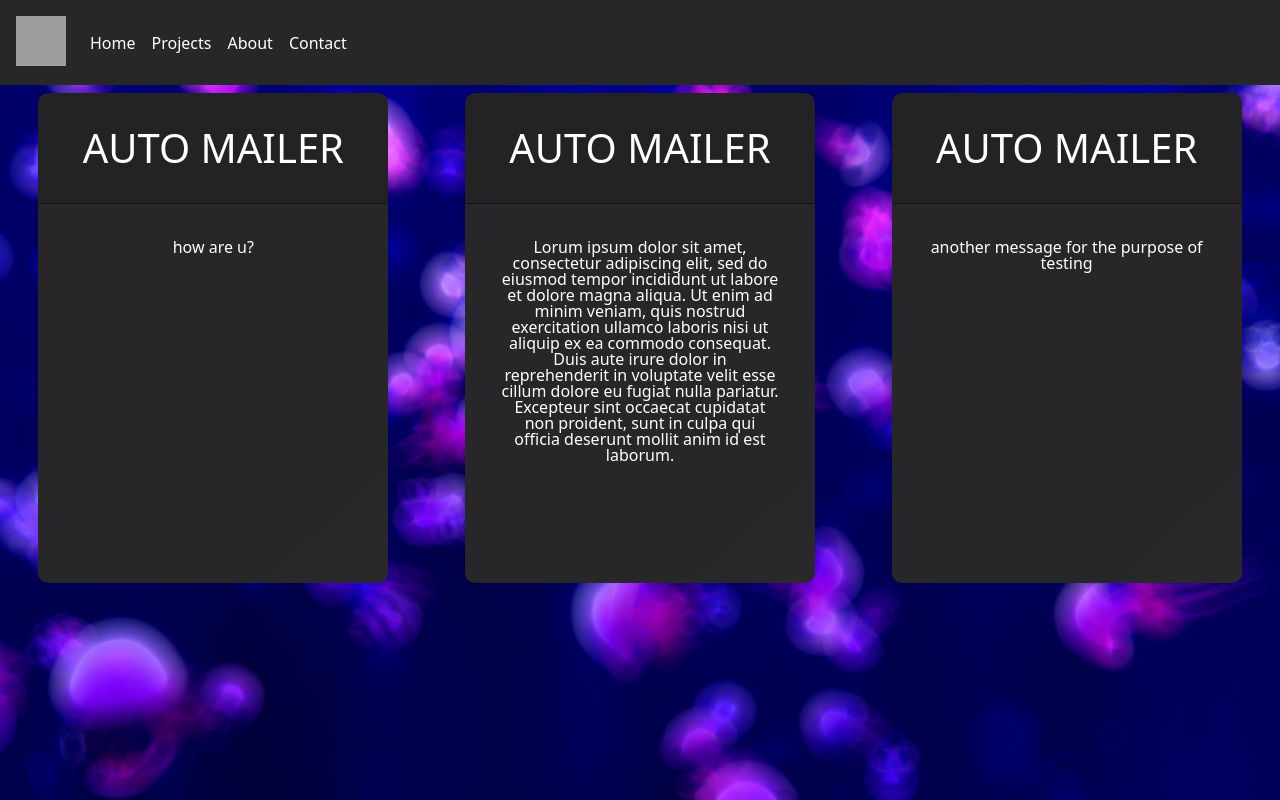
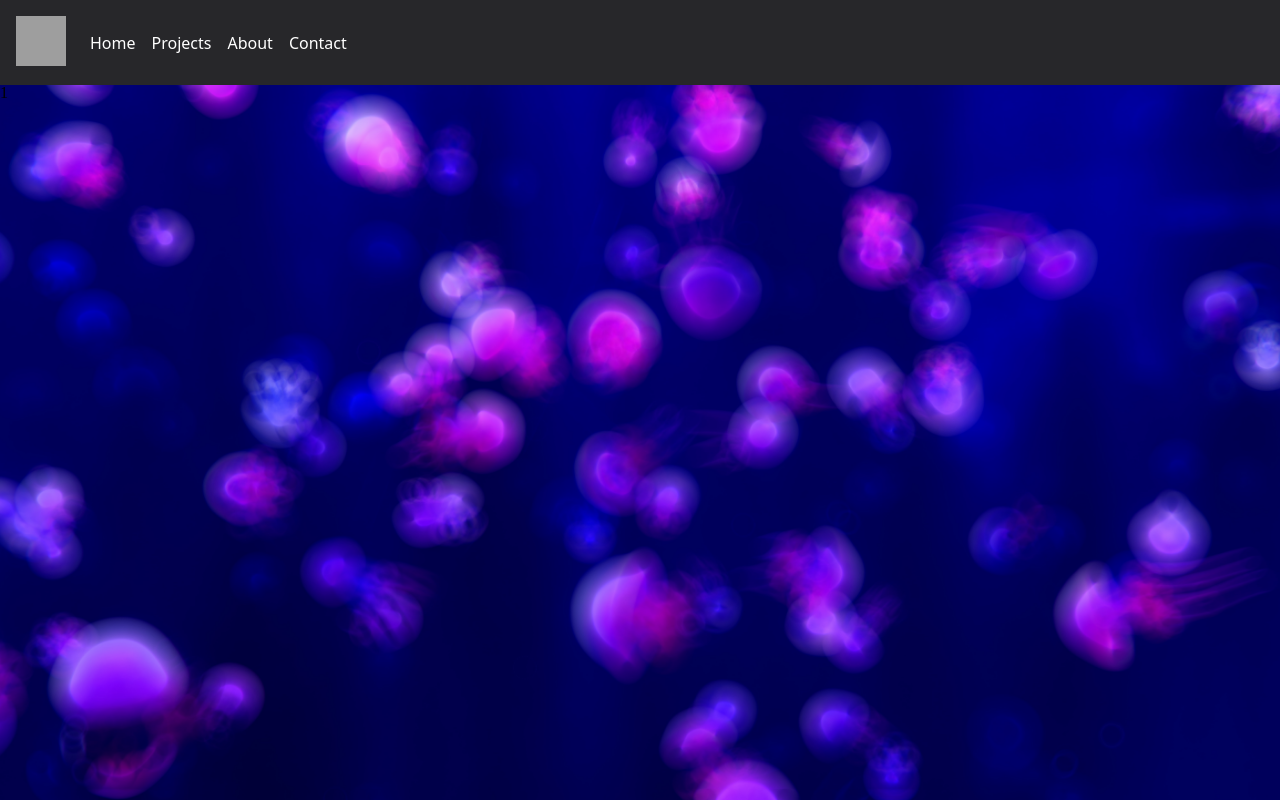
Before and after one commit to jarenella/portfolio-r, a React (Create React App) app: page /project/1 in a window 1280 px wide. Built offline with nearby package versions, Linux system fonts and the light colour scheme; grey boxes are pictures that could not be loaded.

Commit message:
set up project and home route

```diff
--- a/package.json
+++ b/package.json
@@ -8,6 +8,7 @@
     "@testing-library/user-event": "^13.5.0",
     "react": "^18.2.0",
     "react-dom": "^18.2.0",
+    "react-router-dom": "^6.10.0",
     "react-scripts": "5.0.1",
     "web-vitals": "^2.1.4"
   },
--- a/src/App.js
+++ b/src/App.js
@@ -1,20 +1,27 @@
+import { BrowserRouter as Router, Routes, Route } from "react-router-dom";
 import './App.css';
 import './reset.css';
+
+import Home from "./pages/Home";
+import Project from "./pages/Project";
+
 import Header from './components/Header';
-import Card from './components/Card';
 import Bumper from './components/Bumper';
 
 function App() {
   return (
-    <div className="App">
-      <Header/>
-      <Bumper/>
-      <div className="card-holder">
-        <Card message={"how are u?"}/>
-        <Card message={"Lorum ipsum dolor sit amet, consectetur adipiscing elit, sed do eiusmod tempor incididunt ut labore et dolore magna aliqua. Ut enim ad minim veniam, quis nostrud exercitation ullamco laboris nisi ut aliquip ex ea commodo consequat. Duis aute irure dolor in reprehenderit in voluptate velit esse cillum dolore eu fugiat nulla pariatur. Excepteur sint occaecat cupidatat non proident, sunt in culpa qui officia deserunt mollit anim id est laborum."}/>
-        <Card message={"another message for the purpose of testing"}/>
-      </div>
-    </div>
+    <Router>
+      <>
+        <div className="App">
+          <Header />
+          <Bumper />
+          <Routes>
+            <Route path="/" element={<Home />} />
+            <Route path="/project/:projectName" element={<Project />} />
+          </Routes>
+        </div>
+      </>
+    </Router>
   );
 }
 
--- a/src/components/Card/index.js
+++ b/src/components/Card/index.js
@@ -6,7 +6,7 @@ function Card(props) {
 
     return (
         <section className="card">
-            <a href="test" className="card-a">
+            <a href="project/testname" className="card-a">
                 <div className="card-div">
                     <h1 className="card-header">AUTO MAILER</h1>
                     <p className="card-body">{message}</p>
--- /dev/null
+++ b/src/pages/Home.js
@@ -0,0 +1,14 @@
+import React from "react";
+import Card from '../components/Card';
+
+function Home() {
+    return (
+        <div className="card-holder">
+            <Card message={"how are u?"} />
+            <Card message={"Lorum ipsum dolor sit amet, consectetur adipiscing elit, sed do eiusmod tempor incididunt ut labore et dolore magna aliqua. Ut enim ad minim veniam, quis nostrud exercitation ullamco laboris nisi ut aliquip ex ea commodo consequat. Duis aute irure dolor in reprehenderit in voluptate velit esse cillum dolore eu fugiat nulla pariatur. Excepteur sint occaecat cupidatat non proident, sunt in culpa qui officia deserunt mollit anim id est laborum."} />
+            <Card message={"another message for the purpose of testing"} />
+        </div>
+    )
+}
+
+export default Home;
--- /dev/null
+++ b/src/pages/Project.js
@@ -0,0 +1,12 @@
+import React from "react";
+import { useParams } from "react-router-dom";
+
+function Project() {
+    const { projectName } = useParams();
+
+    return (
+        <h1>{projectName}</h1>
+    )
+}
+
+export default Project;
```
Also changed, not shown: 1 other file (tests, documents, lock files or other folders).
